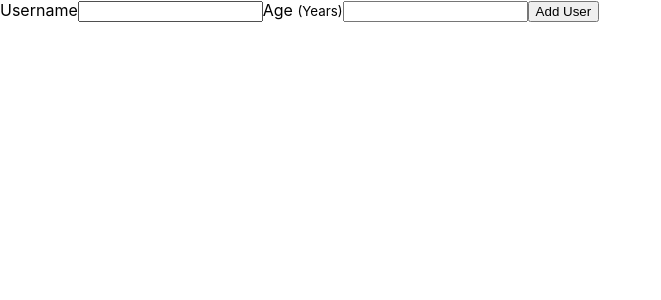
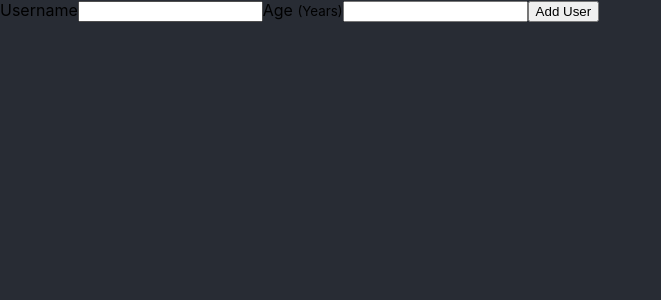
Before and after one commit to Manojlovic1998/React-Practice-Project, a JavaScript app: page / in a window 1280 px wide. Shown: the top 300 px of the page, without its empty margins (0-661 px from the left). Built offline with nearby package versions, Linux system fonts and the light colour scheme; the HTML template or start-up script is replaced by a standard one.

Commit message:
Add background-color to global scope of the app, index

```diff
--- a/src/index.css
+++ b/src/index.css
@@ -3,6 +3,7 @@ body {
   font-family: -apple-system, BlinkMacSystemFont, 'Segoe UI', 'Roboto', 'Oxygen',
     'Ubuntu', 'Cantarell', 'Fira Sans', 'Droid Sans', 'Helvetica Neue',
     sans-serif;
+  background-color: #282c34;
   -webkit-font-smoothing: antialiased;
   -moz-osx-font-smoothing: grayscale;
 }
```
